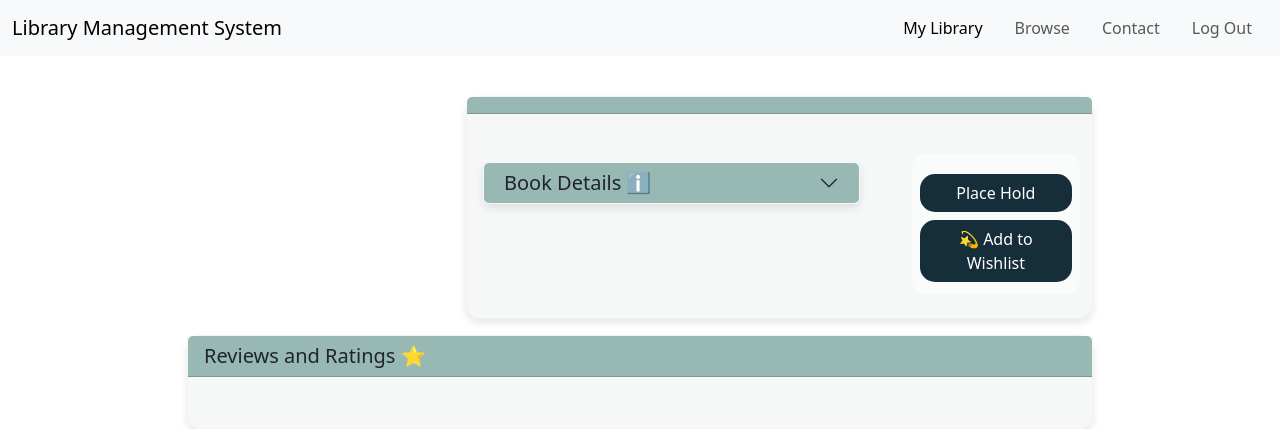
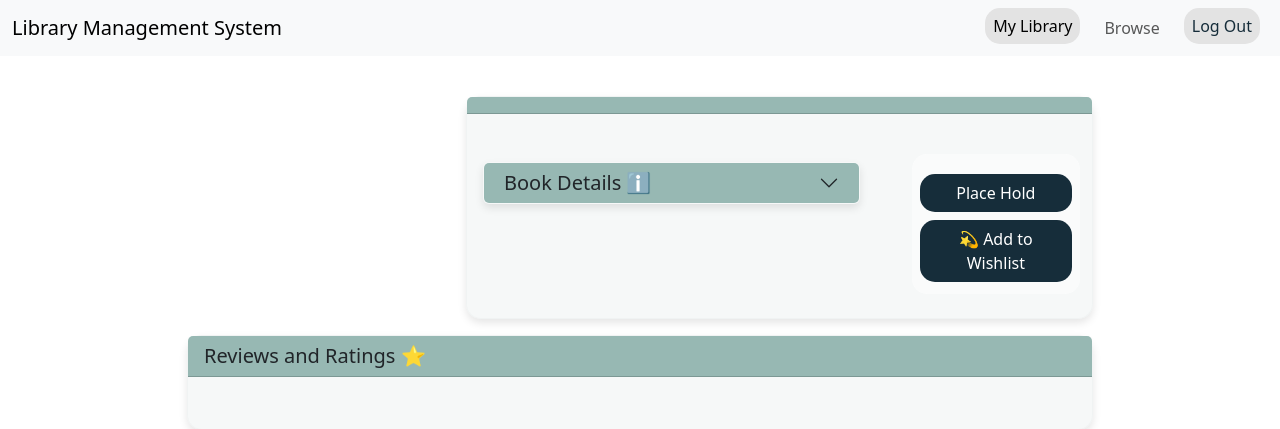
Before and after one commit to asthapatel1125/LMS_CAPSTONE_2025, a FastAPI app: page /search/item-info in a window 1280 px wide. Shown: the top 429 px of the page. Run offline with FastAPI, Linux system fonts and the light colour scheme; data that the repository does not hold is empty.

Commit message:
Users cannot place a duplicate hold, Available filter working, added review section scrolling, added routing to wishlist, fixed up navigation bar links

```diff
--- a/Search/k8s/deployment.yaml
+++ b/Search/k8s/deployment.yaml
@@ -14,6 +14,6 @@
     spec:
       containers:
       - name: search
-        image: northamerica-northeast2-docker.pkg.dev/lms-capstone-456217/fastapi-docker-repo/search:v2
+        image: northamerica-northeast2-docker.pkg.dev/lms-capstone-456217/fastapi-docker-repo/search:v3
         ports:
         - containerPort: 8003
--- a/Search/src/app/models/books.py
+++ b/Search/src/app/models/books.py
@@ -131,7 +131,7 @@
     books = [Book(**normalize_bson(book)) for book in books_cursor]
     return books
 
-# Get a list of books by genre
+# Get a list of books by isbn
 @app.get("/books/{isbn}", response_model=List[Book])
 def get_books_by_isbn(isbn: str):
     # Adding the 'i' flag for case-insensitive matching
--- a/Search/src/app/models/reservations.py
+++ b/Search/src/app/models/reservations.py
@@ -209,3 +209,7 @@
     if updated_reservations:
         return True
     return False
+
+def get_non_duplidate_hold_status(isbn, email):
+    reservation = db["reservations"].find_one({"isbn": isbn, "user_email": email})
+    return reservation is None
--- a/Search/src/app/routers/search_router.py
+++ b/Search/src/app/routers/search_router.py
@@ -120,12 +120,13 @@
 
     books = retrieve_searchQuery_list(filters.searchQuery)
     print(filters)
+
     # Filter the books based on the given filters
     filtered_books = [book for book in books if
         (not filters.genres or book.genre in filters.genres) and
         (not filters.formats or book.format in filters.formats) and
         (not filters.availability or
-            (("Available" in filters.audience and book.numCopies > 0))) and
+            (("Available" in filters.availability and book.status == "Available"))) and
         (not filters.audience or
             (("True" in filters.audience and book.kidFriendly) or  # kidFriendly = True
             ("False" in filters.audience and not book.kidFriendly))) and  # kidFriendly = False
@@ -177,6 +178,17 @@
 async def place_hold(request: Request, isbn: str):
     is_available = get_book_status(isbn)
 
+    # check if the user already has a hold for the same item
+    email_token = request.cookies.get("login_token")
+    if not email_token:
+        return JSONResponse(content={"message": "Unable to place a hold. Please login again."}, status_code=status.HTTP_400_BAD_REQUEST)
+    email = verify_jwt(email_token)
+    is_non_duplicate_hold = get_non_duplidate_hold_status(isbn, email["subject"])
+
+    if is_non_duplicate_hold == False:
+        return JSONResponse(content={"message": "A hold has already been placed on this book under your account."}, status_code=status.HTTP_400_BAD_REQUEST)
+
+    # Otherwise add the user to the queue
     if is_available:
         response = add_user_to_queue(isbn, request)  # add user to queue
         if response:
--- a/Search/src/app/views/static/css/item_info.css
+++ b/Search/src/app/views/static/css/item_info.css
@@ -58,9 +58,10 @@
 
 #commentsList {
     height: auto;
-    overflow-y: auto;
+    overflow-y: scroll;
     border-radius: 15px;
     padding: 10px;
+    max-height: 400px;
 }
 
 .stars i {
@@ -76,3 +77,11 @@
 .details{
   color: grey;
 }
+
+.my-library-link {
+    background-color: #e3e3e3;
+    border-radius: 15px;
+    padding: 6px 12px;
+    text-decoration: none;
+    color: #162d3a;
+}
--- a/Search/src/app/views/static/js/item_info.js
+++ b/Search/src/app/views/static/js/item_info.js
@@ -186,6 +186,9 @@
     .then(response => response.json())
     .then(data => {
         alert(data.message);
+        if (data.message === "Book successfully added to wishlist!") {
+            window.location.href = "/search/mylib";
+        }
     })
     .catch(error => {
         console.error("Error adding to wishlist:", error);
@@ -225,7 +228,9 @@
         alert("Review submitted successfully!");
         document.getElementById("status").value = "";
         document.getElementById("description").value = "";
-
+        const stars = document.querySelectorAll('.stars i');
+        stars.forEach(star => star.classList.remove('active'));
+        starRating = null;
         fetchReviews(isbn);
 
     } catch (error) {
--- a/Search/src/app/views/templates/item_info.html
+++ b/Search/src/app/views/templates/item_info.html
@@ -24,9 +24,6 @@
             </li>
             <li class="nav-item px-2">
               <a class="nav-link" href="/search/home">Browse</a>
-            </li>
-            <li class="nav-item px-2">
-              <a class="nav-link" href="#">Contact</a>
             </li>
             <li class="nav-item px-2">
               <a class="nav-link my-library-link" href="/search/logout">Log Out</a>
--- a/Search/src/app/views/templates/search_page.html
+++ b/Search/src/app/views/templates/search_page.html
@@ -29,9 +29,6 @@
                 <li><a class="dropdown-item" href="#popular">Popular</a></li>
                 <li><a class="dropdown-item" href="#newest">Newest</a></li>
               </ul>
-            </li>
-            <li class="nav-item px-2">
-              <a class="nav-link" href="#">Contact</a>
             </li>
             <li class="nav-item px-2">
               <a class="nav-link my-library-link" href="/search/logout">Log Out</a>
```
Also changed, not shown: Search/src/app/views/static/css/search_result_page.css (+8 -0 lines), Search/src/app/views/templates/search_result_page.html (+2 -5 lines).
